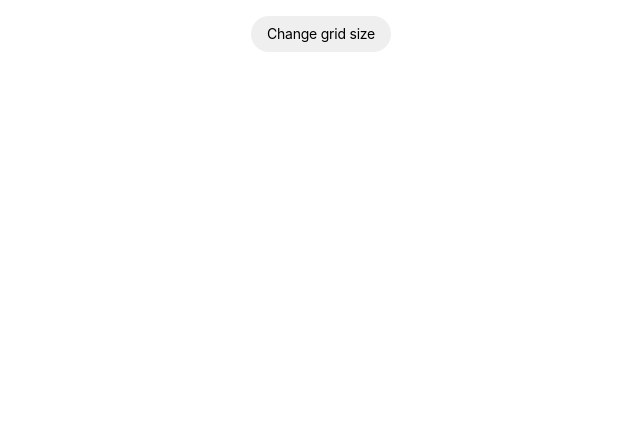
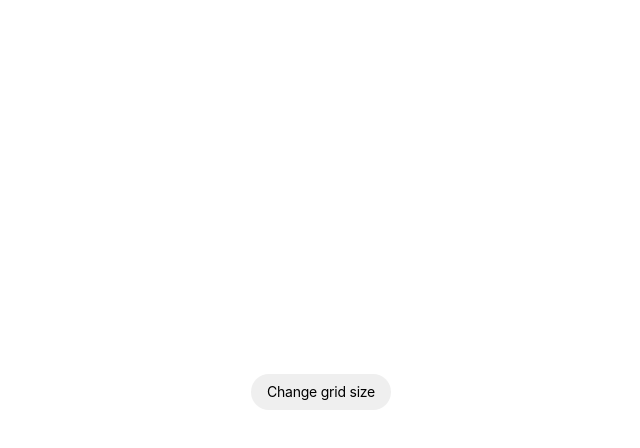
Before and after one commit to jjom01/etch_sketch, a plain HTML site: page index.html in a window 1280 px wide. Shown: the whole page, without its empty margins (319-959 px from the left). Drawn offline with Linux system fonts and the light colour scheme.

Commit message:
center all page content

```diff
--- a/style.css
+++ b/style.css
@@ -29,3 +29,13 @@
     white-space: nowrap;
     transition: all 0.2s cubic-bezier(0.4, 0, 0.2, 1);
 }
+
+body {
+    margin: 0;
+    min-height: 100vh;
+    display: flex;
+    flex-direction: column;
+    justify-content: center;
+    align-items: center;
+    gap: 16px;
+}
```
